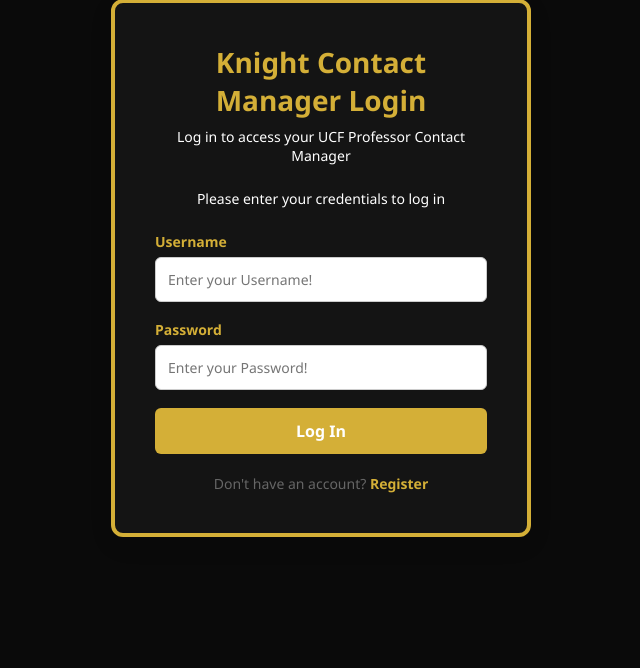
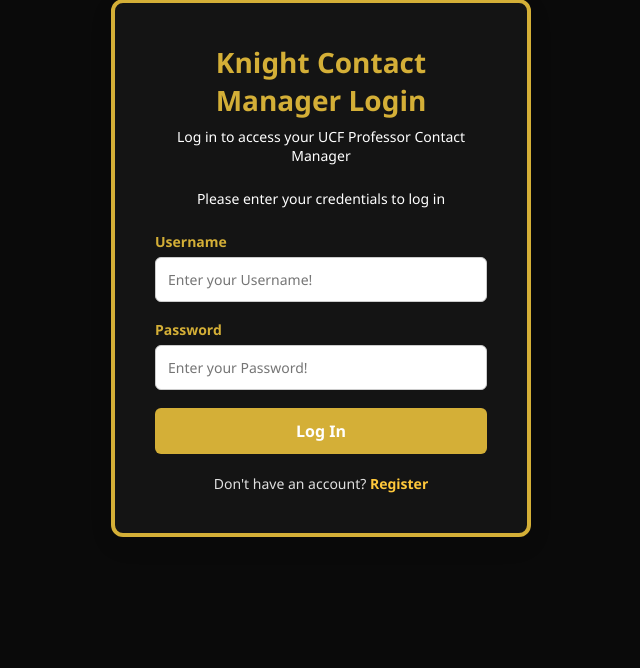
Before and after one commit to Ishfaq-code/COP4331-LAMP-Group-1, a PHP site: page / in a window 1280 px wide. Shown: the part 132-800 px from the top of the page, without its empty margins (319-959 px from the left). Run offline with PHP 8.4, Linux system fonts and the light colour scheme.

Commit message:
Update login.css

```diff
--- a/css/login.css
+++ b/css/login.css
@@ -109,11 +109,11 @@
       text-align: center;
       margin-top: 20px;
       font-size: 14px;
-      color: #666666;
+      color: #e0e0e0;
     }
 
     .register-link a {
-      color: #D4AF37;
+      color: #ffc83b;
       text-decoration: none;
       font-weight: 600;
     }
```
